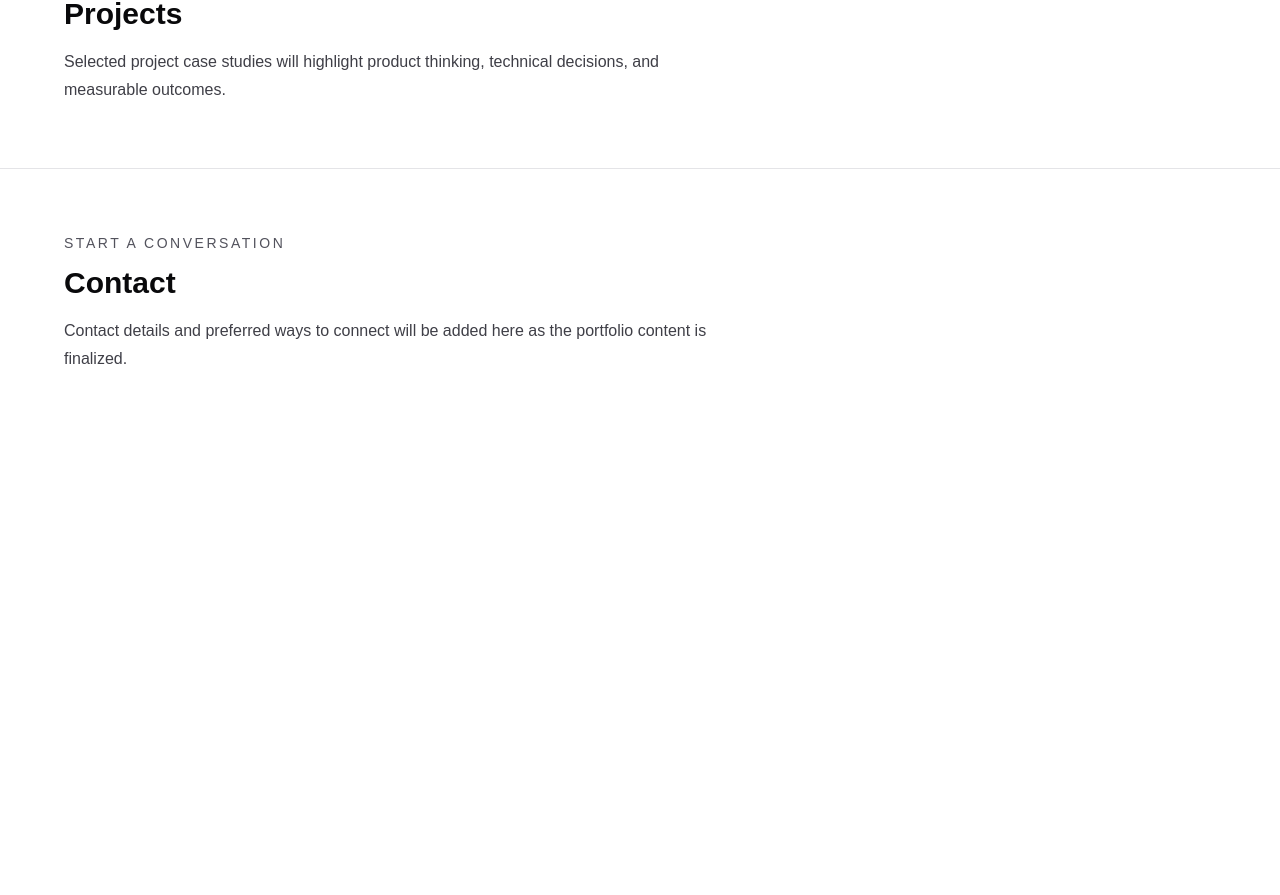
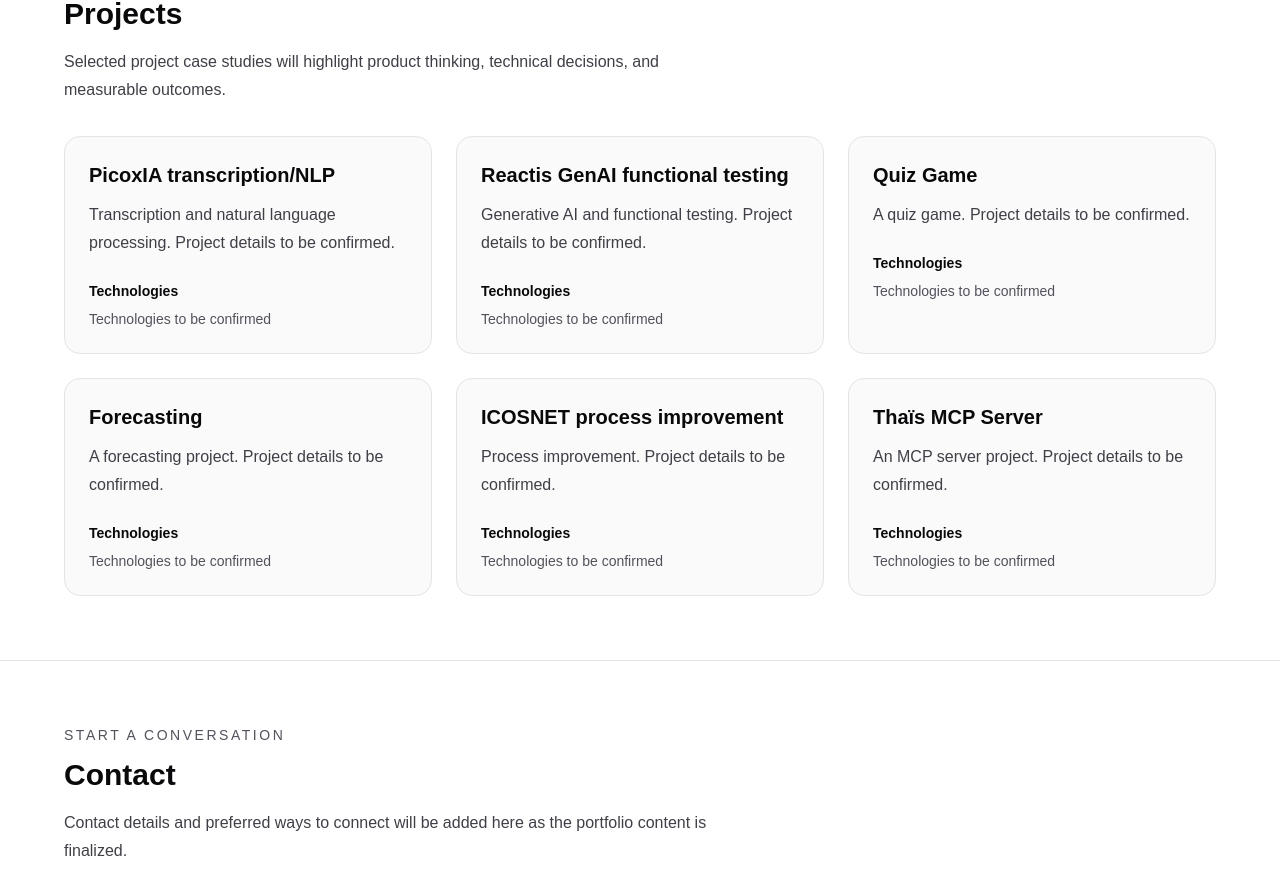
Before and after one commit to AbderahmaneYOUSFI/repo-yousfi, a Next.js app: page / in a window 1280 px wide. Shown: the part 1105-2000 px from the top of the page. Before the commit the page ends 1542 px from the top, so only its background shows below. Built offline with nearby package versions, Linux system fonts and the light colour scheme.

Commit message:
feat: add shared projects across career paths

```diff
--- a/src/app/page.tsx
+++ b/src/app/page.tsx
@@ -1,5 +1,7 @@
 import { Hero } from "@/components/hero";
 import { CareerPathCards } from "@/components/career-path-cards";
+import { ProjectList } from "@/components/project-list";
+import { projects } from "@/data/projects";
 import { profile } from "@/data/profile";
 
 export default function Home() {
@@ -26,6 +28,7 @@
           <p className="mt-4 max-w-2xl text-base leading-7 text-zinc-700 dark:text-zinc-300">
             {profile.projectSummary}
           </p>
+          <ProjectList projects={projects} />
         </div>
       </section>
 
--- a/src/components/career-path-page.tsx
+++ b/src/components/career-path-page.tsx
@@ -3,6 +3,8 @@
 import { careerPaths, careerPathHref, getCareerPath, type CareerPathSlug } from "@/data/career-paths";
 import { profile } from "@/data/profile";
 import { careerPathStyles, pathLinkFocus } from "@/components/career-path-styles";
+import { ProjectList } from "@/components/project-list";
+import { getProjectsForPath } from "@/data/projects";
 
 export function careerPathMetadata(slug: CareerPathSlug): Metadata {
   const path = getCareerPath(slug);
@@ -38,6 +40,10 @@
             <a href="/#contact" className={`inline-flex min-h-12 items-center rounded-full border border-zinc-500 px-6 font-semibold ${pathLinkFocus}`}>Contact</a>
           </div>
         </section>
+        <section aria-labelledby="path-projects-heading" className="mt-12">
+          <h2 id="path-projects-heading" className="text-3xl font-semibold">Projects</h2>
+          <ProjectList projects={getProjectsForPath(slug)} />
+        </section>
       </div>
     </main>
   );
--- /dev/null
+++ b/src/components/project-list.tsx
@@ -0,0 +1,41 @@
+import type { Project } from "@/data/projects";
+
+export function ProjectList({ projects }: { projects: readonly Project[] }) {
+  if (projects.length === 0) {
+    return <p className="mt-6 text-zinc-700 dark:text-zinc-300">No projects listed for this path yet.</p>;
+  }
+
+  return (
+    <ul className="mt-8 grid gap-6 md:grid-cols-2 lg:grid-cols-3">
+      {projects.map((project) => (
+        <li key={project.id} className="min-w-0">
+          <article className="flex h-full flex-col rounded-2xl border border-zinc-200 bg-zinc-50 p-6 dark:border-zinc-800 dark:bg-zinc-950">
+            <h3 className="break-words text-xl font-semibold text-zinc-950 dark:text-zinc-50">{project.title}</h3>
+            <p className="mt-3 break-words leading-7 text-zinc-700 dark:text-zinc-300">{project.description}</p>
+            <div className="mt-6">
+              <p className="text-sm font-semibold text-zinc-950 dark:text-zinc-50">Technologies</p>
+              {project.technologies.length > 0 ? (
+                <ul aria-label={`Technologies for ${project.title}`} className="mt-2 flex flex-wrap gap-2">
+                  {project.technologies.map((technology) => (
+                    <li key={technology} className="max-w-full break-words rounded-lg bg-zinc-200 px-3 py-1 text-sm text-zinc-800 dark:bg-zinc-800 dark:text-zinc-200">{technology}</li>
+                  ))}
+                </ul>
+              ) : (
+                <p className="mt-2 text-sm text-zinc-600 dark:text-zinc-400">Technologies to be confirmed</p>
+              )}
+            </div>
+            {project.links.length > 0 && (
+              <ul aria-label={`Links for ${project.title}`} className="mt-auto flex flex-wrap gap-3 pt-6">
+                {project.links.map((link) => (
+                  <li key={link.href} className="min-w-0">
+                    <a href={link.href} aria-label={`${link.label}: ${project.title}`} className="inline-flex min-h-11 items-center break-words rounded-lg py-2 text-sm font-semibold underline underline-offset-4 focus-visible:outline focus-visible:outline-2 focus-visible:outline-offset-4 focus-visible:outline-zinc-950 dark:focus-visible:outline-zinc-50">{link.label}</a>
+                  </li>
+                ))}
+              </ul>
+            )}
+          </article>
+        </li>
+      ))}
+    </ul>
+  );
+}
--- /dev/null
+++ b/src/data/projects.ts
@@ -0,0 +1,72 @@
+import type { CareerPathSlug } from "@/data/career-paths";
+
+export type ProjectLink = Readonly<{
+  label: string;
+  href: `https://${string}` | `http://${string}`;
+}>;
+
+export type Project = Readonly<{
+  id: string;
+  title: string;
+  description: string;
+  technologies: readonly string[];
+  careerPaths: readonly CareerPathSlug[];
+  links: readonly ProjectLink[];
+}>;
+
+// Names/topics come from the Feature 003 request. Path assignments are
+// provisional editorial choices; technologies and URLs await verification.
+export const projects: readonly Project[] = [
+  {
+    id: "picoxia",
+    title: "PicoxIA transcription/NLP",
+    description: "Transcription and natural language processing. Project details to be confirmed.",
+    technologies: [],
+    careerPaths: ["ai-data", "software"],
+    links: [],
+  },
+  {
+    id: "reactis",
+    title: "Reactis GenAI functional testing",
+    description: "Generative AI and functional testing. Project details to be confirmed.",
+    technologies: [],
+    careerPaths: ["ai-data", "software"],
+    links: [],
+  },
+  {
+    id: "quiz-game",
+    title: "Quiz Game",
+    description: "A quiz game. Project details to be confirmed.",
+    technologies: [],
+    careerPaths: ["software"],
+    links: [],
+  },
+  {
+    id: "forecasting",
+    title: "Forecasting",
+    description: "A forecasting project. Project details to be confirmed.",
+    technologies: [],
+    careerPaths: ["ai-data"],
+    links: [],
+  },
+  {
+    id: "icosnet",
+    title: "ICOSNET process improvement",
+    description: "Process improvement. Project details to be confirmed.",
+    technologies: [],
+    careerPaths: ["digital"],
+    links: [],
+  },
+  {
+    id: "thais-mcp-server",
+    title: "Thaïs MCP Server",
+    description: "An MCP server project. Project details to be confirmed.",
+    technologies: [],
+    careerPaths: ["software"],
+    links: [],
+  },
+];
+
+export function getProjectsForPath(slug: CareerPathSlug): readonly Project[] {
+  return projects.filter((project) => project.careerPaths.includes(slug));
+}
```
Also changed, not shown: 1 other file (tests, documents, lock files or other folders).
